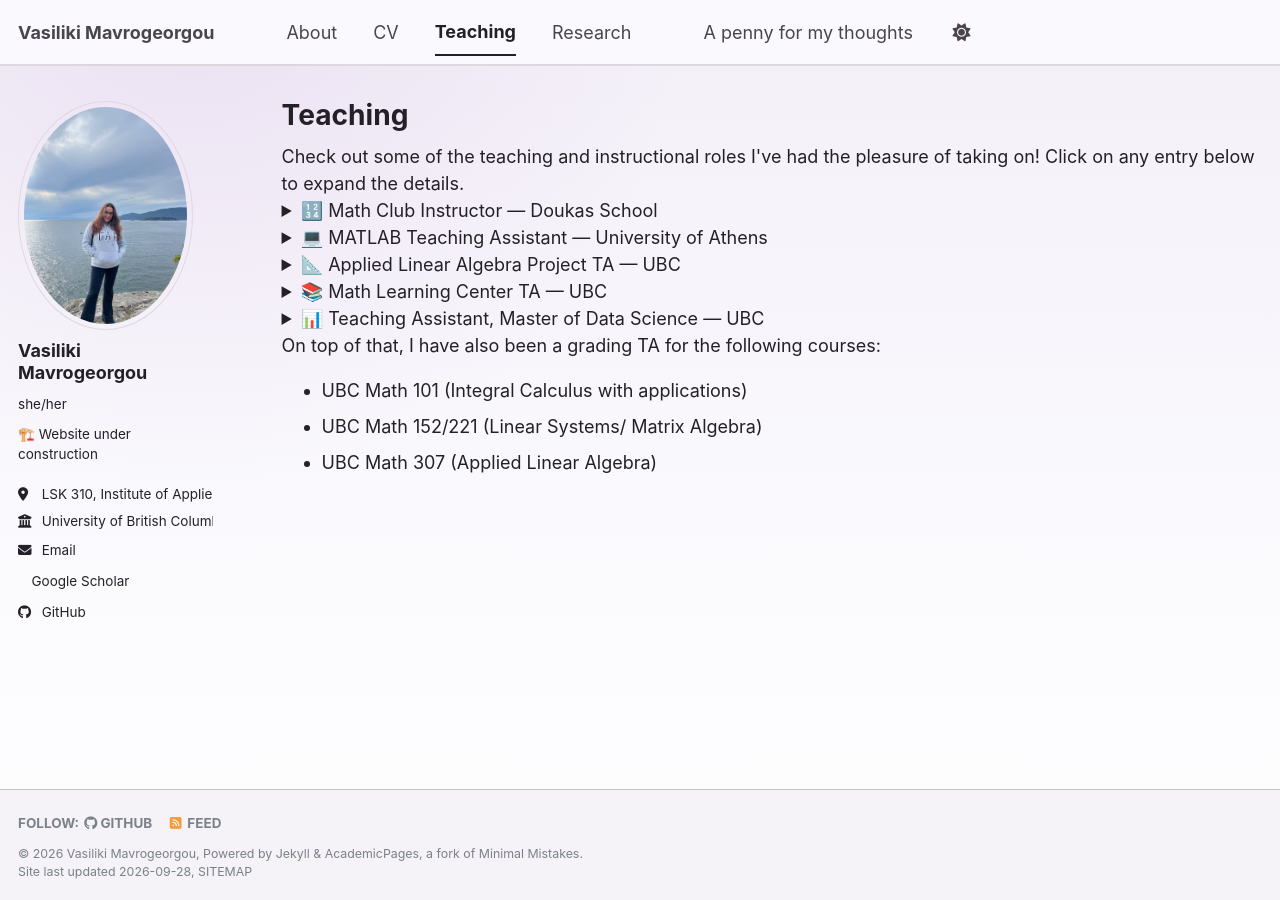
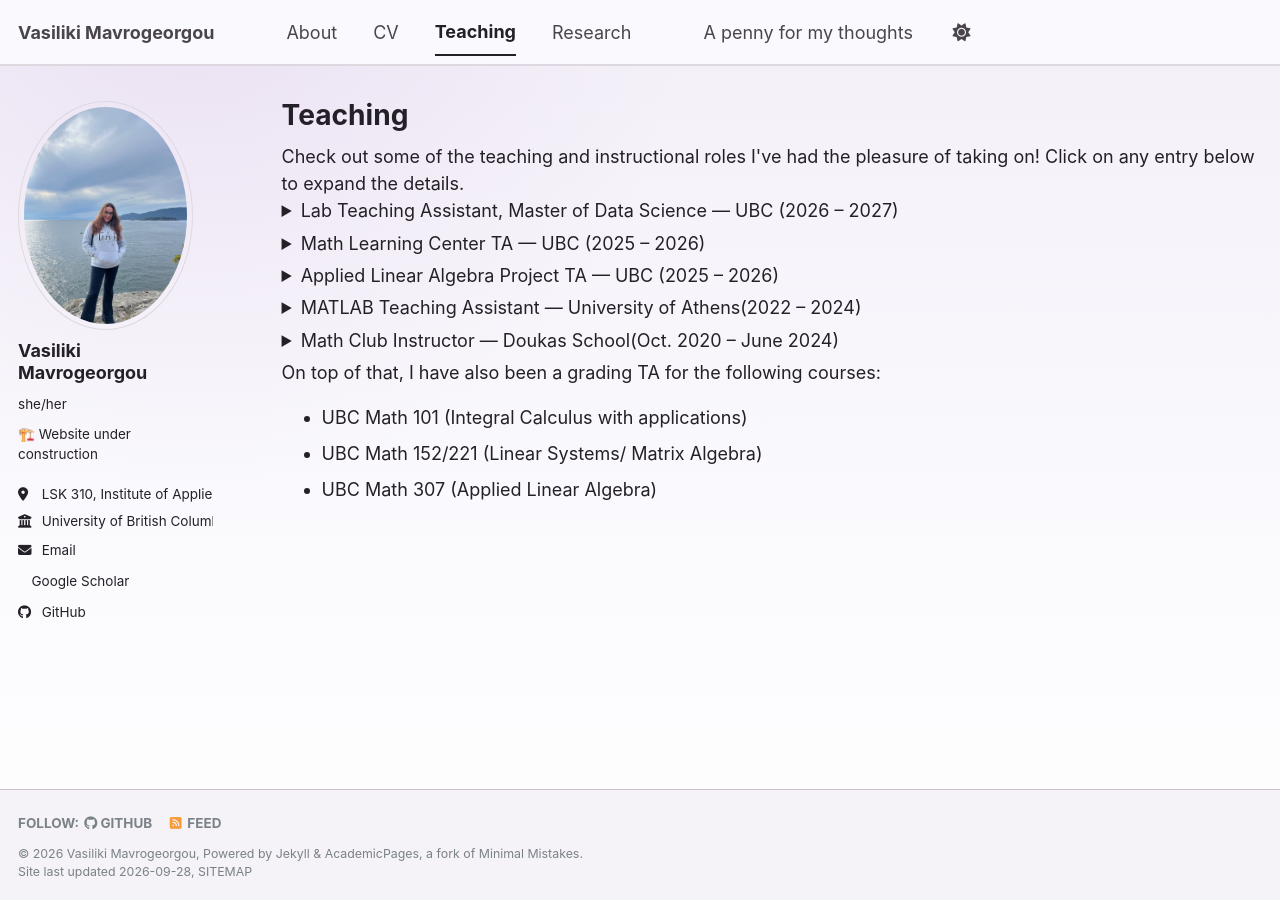
Before and after one commit to vmavrogeorgou/vmavrogeorgou.github.io, a Jekyll site: the page built from _pages/teaching.html, in a window 1280 px wide. Built offline with Jekyll 4.4.1, drawn with Linux system fonts in a browser that asks for light colours; a style sheet for code colours, icons or effects is not loaded.

Commit message:
Update teaching file

```diff
--- a/_pages/teaching.html
+++ b/_pages/teaching.html
@@ -7,60 +7,56 @@ author_profile: true
 
 Check out some of the teaching and instructional roles I've had the pleasure of taking on! Click on any entry below to expand the details.
 
-<!-- Dropdown Entry 1 -->
+<!-- Dropdown Entry 5 -->
 <details>
-  <summary class="teaching-summary">🔢 Math Club Instructor — Doukas School</summary>
+  <summary class="teaching-summary">Lab Teaching Assistant, Master of Data Science — UBC (2026 – 2027)</summary>
   <div class="teaching-content">
-    <p><strong>Role:</strong> Math Club Instructor (Oct. 2020 – June 2024)</p>
-    <p>Introduced 11–12-year-old students to elementary set theory and basic combinatorics through engaging, accessible mathematical activities.</p>
     <ul>
-      <li>Established “Math Club Days” featuring mathematics documentaries, riddles, and interactive presentations.</li>
+      <li>Selected through an interview process to support graduate-level data science coursework.</li>
+      <li>Supported students through laboratory sessions, office hours, and assignment feedback.</li>
     </ul>
+  </div>
+</details>
+
+<!-- Dropdown Entry 4 -->
+<details>
+  <summary class="teaching-summary">Math Learning Center TA — UBC (2025 – 2026)</summary>
+  <div class="teaching-content">
+    <ul>
+      <li>Provided mathematical support to undergraduate students across a range of mathematics courses.</li>
+      <li>Facilitated students’ problem-solving by clarifying mathematical concepts and guiding their approach to mathematical questions.</li>
+    </ul>
+  </div>
+</details>
+
+<!-- Dropdown Entry 3 -->
+<details>
+  <summary class="teaching-summary">Applied Linear Algebra Project TA — UBC (2025 – 2026)</summary>
+  <div class="teaching-content">
+    <p><strong>Role:</strong> Project-Based Teaching Assistant</p>
+    <p>Developed a LaTeX booklet compiling past papers and exercises for students to use in class, coordinating content and formatting under <a href="https://patrickwalls.github.io" target="_blank" rel="noopener noreferrer">Prof. Patrick Walls</a>' supervision.</p>
   </div>
 </details>
 
 <!-- Dropdown Entry 2 -->
 <details>
-  <summary class="teaching-summary">💻 MATLAB Teaching Assistant — University of Athens</summary>
+  <summary class="teaching-summary">MATLAB Teaching Assistant — University of Athens(2022 – 2024)</summary>
   <div class="teaching-content">
-    <p><strong>Role:</strong> Teaching Assistant, MATLAB Laboratory (2022 – 2024)</p>
-    <p>Coordinated and instructed MATLAB laboratory sessions for undergraduate mathematics students, including management of an expanded computer laboratory during the 2023–24 academic year.</p>
     <ul>
+      <li>Coordinated and instructed MATLAB laboratory sessions for undergraduate mathematics students, including management of an expanded computer laboratory during the 2023–24 academic year.</li>
       <li>Received a 4.944/5 overall quality score in student assessments.</li>
       <li>Highest-scoring instructor among 7 laboratory instructors.</li>
     </ul>
   </div>
 </details>
 
-<!-- Dropdown Entry 3 -->
+<!-- Dropdown Entry 1 -->
 <details>
-  <summary class="teaching-summary">📐 Applied Linear Algebra Project TA — UBC</summary>
+  <summary class="teaching-summary">Math Club Instructor — Doukas School(Oct. 2020 – June 2024)</summary>
   <div class="teaching-content">
-    <p><strong>Role:</strong> Project-Based Teaching Assistant (2025 – 2026)</p>
-    <p>Developed a LaTeX booklet compiling past papers and exercises for students to use in class, coordinating content and formatting under <a href="https://patrickwalls.github.io" target="_blank" rel="noopener noreferrer">Prof. Patrick Walls</a>' supervision.</p>
-  </div>
-</details>
-
-<!-- Dropdown Entry 4 -->
-<details>
-  <summary class="teaching-summary">📚 Math Learning Center TA — UBC</summary>
-  <div class="teaching-content">
-    <p><strong>Role:</strong> Teaching Assistant (2025 – 2026)</p>
-    <p>Provided mathematical support to undergraduate students across a range of mathematics courses.</p>
     <ul>
-      <li>Facilitated students’ problem-solving by clarifying mathematical concepts and guiding their approach to mathematical questions.</li>
-    </ul>
-  </div>
-</details>
-
-<!-- Dropdown Entry 5 -->
-<details>
-  <summary class="teaching-summary">📊 Teaching Assistant, Master of Data Science — UBC</summary>
-  <div class="teaching-content">
-    <p><strong>Role:</strong> Graduate Teaching Assistant, Labs (2026 – 2027)</p>
-    <p>Selected through an interview process to support graduate-level data science coursework.</p>
-    <ul>
-      <li>Supported students through laboratory sessions, office hours, and assignment feedback.</li>
+      <li>Established “Math Club Days” featuring mathematics documentaries, riddles, and interactive presentations.</li>
+      <li>Introduced 11–12-year-old students to elementary set theory and basic combinatorics through engaging, accessible mathematical activities.</li>
     </ul>
   </div>
 </details>
@@ -71,6 +67,12 @@ On top of that, I have also been a grading TA for the following courses:
   <li>UBC Math 152/221 (Linear Systems/ Matrix Algebra)</li>
   <li>UBC Math 307 (Applied Linear Algebra)</li>
 </ul>
+
+<style>
+details {
+  margin-bottom: 0.3em;
+}
+</style>
 
 <!---
 layout: archive
```
